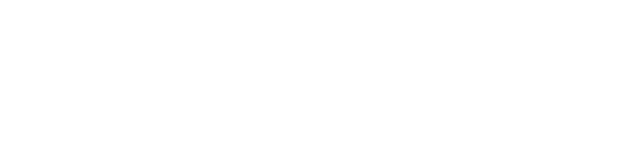
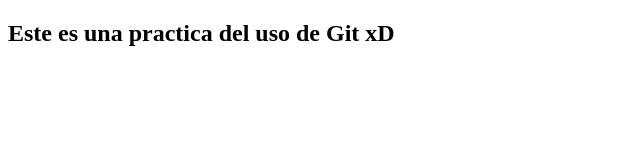
Before and after one commit to juancaDeveloper/eliminar, a plain HTML site: page index.html in a window 1280 px wide. Shown: the whole page, without its empty margins (0-640 px from the left). Drawn offline with Linux system fonts and the light colour scheme.

Commit message:
agregue un h2 titulado GIT

```diff
--- a/index.html
+++ b/index.html
@@ -5,6 +5,8 @@
     <meta http-equiv="X-UA-Compatible" content="IE=edge">
     <meta name="viewport" content="width=device-width, initial-scale=1.0">
     <title>Git -- v2</title>
+
+    <h2>Este es una practica del uso de Git xD </h2>
 </head>
 <body>
 
```
